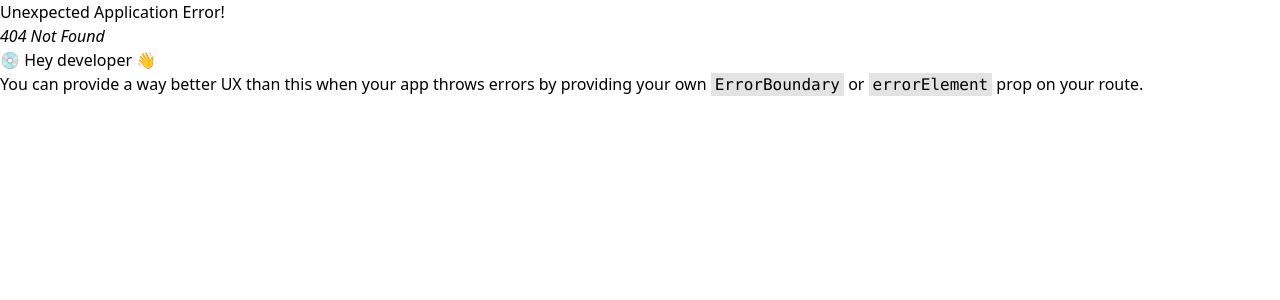
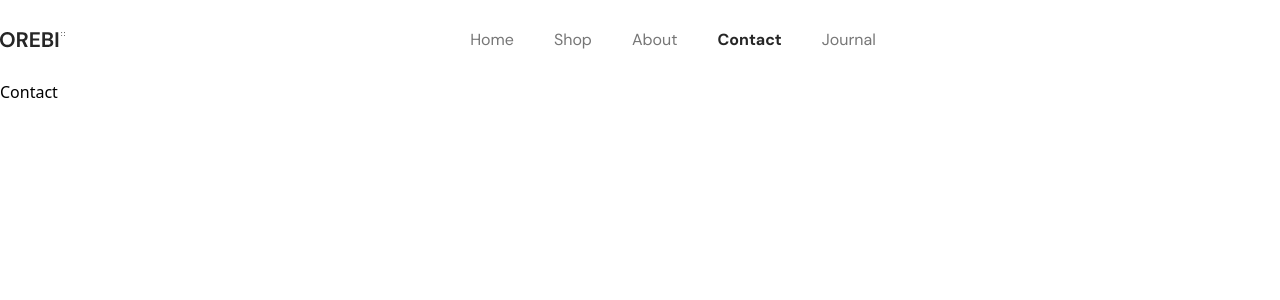
Before and after one commit to IamAshrafee/OREBI-Ecommerce-Full-Stack, a React (Vite) app in the folder Frontend/: page /contact in a window 1280 px wide. Before the commit this address had no page. Shown: the top 300 px of the page. Built offline with nearby package versions, Linux system fonts and the light colour scheme.

Commit message:
Nav routing, page changes, efficient codes written

```diff
--- a/Frontend/src/App.jsx
+++ b/Frontend/src/App.jsx
@@ -1,12 +1,23 @@
 import React from "react";
 import Home from "./pages/Home";
+import Shop from "./pages/Shop";
+import About from "./pages/About";
+import Contact from "./pages/Contact";
 import { createBrowserRouter } from "react-router";
 import { RouterProvider } from "react-router/dom";
+import TopHeader from "./layout/TopHeader";
+import RootLayout from "./layout/RootLayout";
 
 const router = createBrowserRouter([
   {
     path: "/",
-    element: <Home />,
+    element: <RootLayout />,
+    children: [
+      { index: true, element: <Home /> },
+      { path: "shop", element: <Shop /> },
+      { path: "about", element: <About /> },
+      { path: "contact", element: <Contact /> },
+    ],
   },
 ]);
 
--- /dev/null
+++ b/Frontend/src/layout/RootLayout.jsx
@@ -0,0 +1,17 @@
+import React from "react";
+import TopHeader from "./TopHeader";
+import { Outlet } from "react-router";
+
+const RootLayout = () => {
+  return (
+    <>
+      <TopHeader>
+        <main>
+          <Outlet />
+        </main>
+      </TopHeader>
+    </>
+  );
+};
+
+export default RootLayout;
--- a/Frontend/src/layout/TopHeader.jsx
+++ b/Frontend/src/layout/TopHeader.jsx
@@ -1,8 +1,15 @@
 import React from "react";
 import Logo from "../assets/svg/Logo.svg";
+import MainWidth from "./MainWidth";
+import { Link, useLocation } from "react-router";
 
-const TopHeader = () => {
+const TopHeader = ({ children }) => {
+  const location = useLocation();
+  const activeStyle = "font-dmsans font-bold text-primary cursor-pointer";
+  const inactiveStyle =
+    "font-dmsans text-gray-v1 hover:text-primary cursor-pointer";
   return (
+    <MainWidth>
       <div className="flex flex-row justify-between items-center h-20">
         {/* Logo */}
         <div>
@@ -10,18 +17,36 @@ const TopHeader = () => {
         </div>
         {/* Menu Items */}
         <div className="flex flex-row gap-10">
-        <span className="font-dmsans font-bold text-primary cursor-pointer">
+          <Link
+            to="/"
+            className={location.pathname === "/" ? activeStyle : inactiveStyle}
+          >
             Home
-        </span>
-        <span className="font-dmsans text-gray-v1 hover:text-primary cursor-pointer">
+          </Link>
+          <Link
+            to="/shop"
+            className={
+              location.pathname === "/shop" ? activeStyle : inactiveStyle
+            }
+          >
             Shop
-        </span>
-        <span className="font-dmsans text-gray-v1 hover:text-primary cursor-pointer">
+          </Link>
+          <Link
+            to="/about"
+            className={
+              location.pathname === "/about" ? activeStyle : inactiveStyle
+            }
+          >
             About
-        </span>
-        <span className="font-dmsans text-gray-v1 hover:text-primary cursor-pointer">
+          </Link>
+          <Link
+            to="/contact"
+            className={
+              location.pathname === "/contact" ? activeStyle : inactiveStyle
+            }
+          >
             Contact
-        </span>
+          </Link>
           <span className="font-dmsans text-gray-v1 hover:text-primary cursor-pointer">
             Journal
           </span>
@@ -29,6 +54,8 @@ const TopHeader = () => {
         {/* Blank Space */}
         <div></div>
       </div>
+      <div>{children}</div>
+    </MainWidth>
   );
 };
 
--- a/Frontend/src/pages/Home.jsx
+++ b/Frontend/src/pages/Home.jsx
@@ -4,10 +4,7 @@ import MainWidth from "../layout/MainWidth";
 
 const Home = () => {
   return (
-    <MainWidth>
-      <TopHeader />
       <div>home</div>
-    </MainWidth>
   );
 };
 
```
Lines whose indentation alone changed are shown as unchanged.
